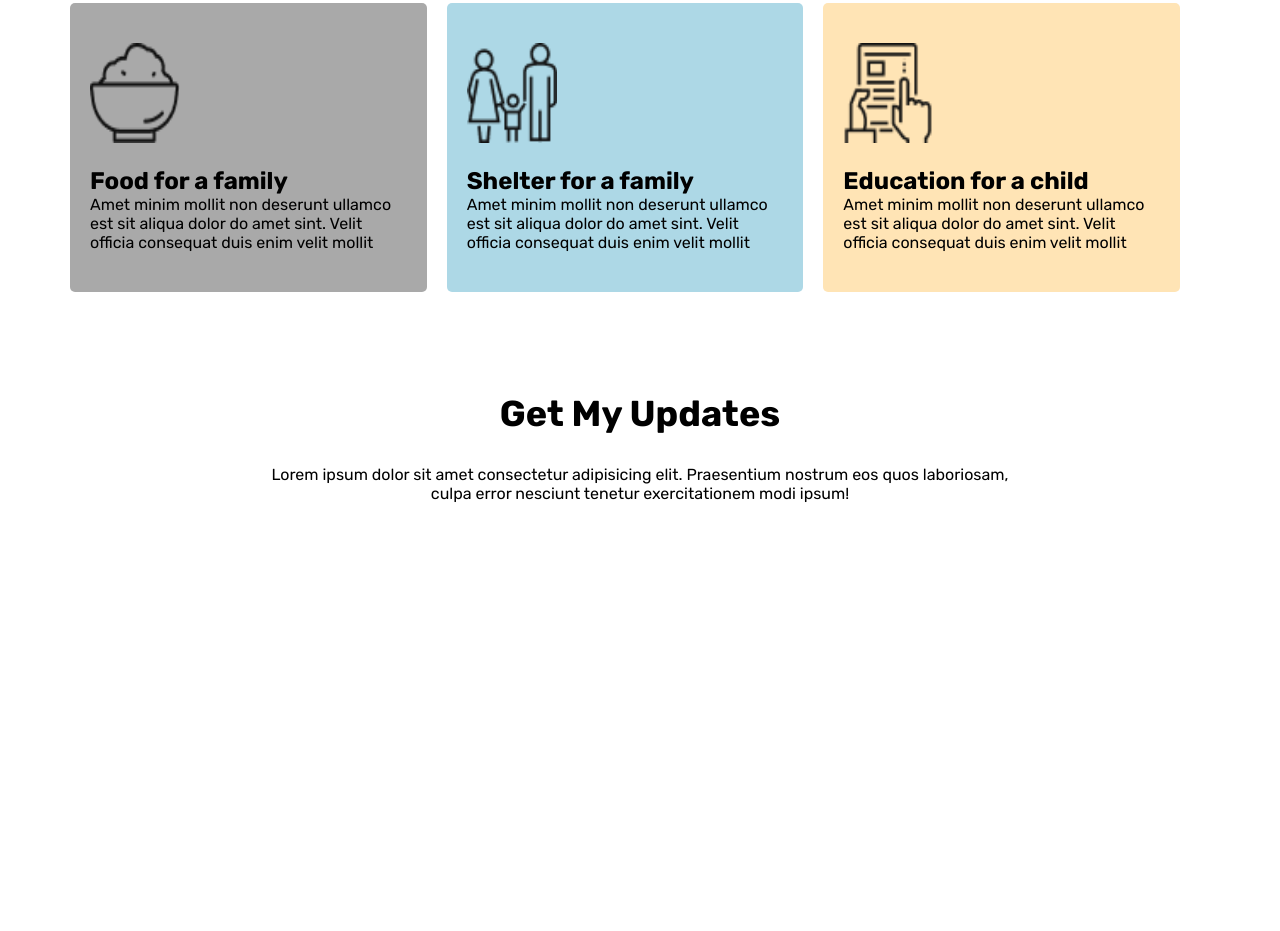
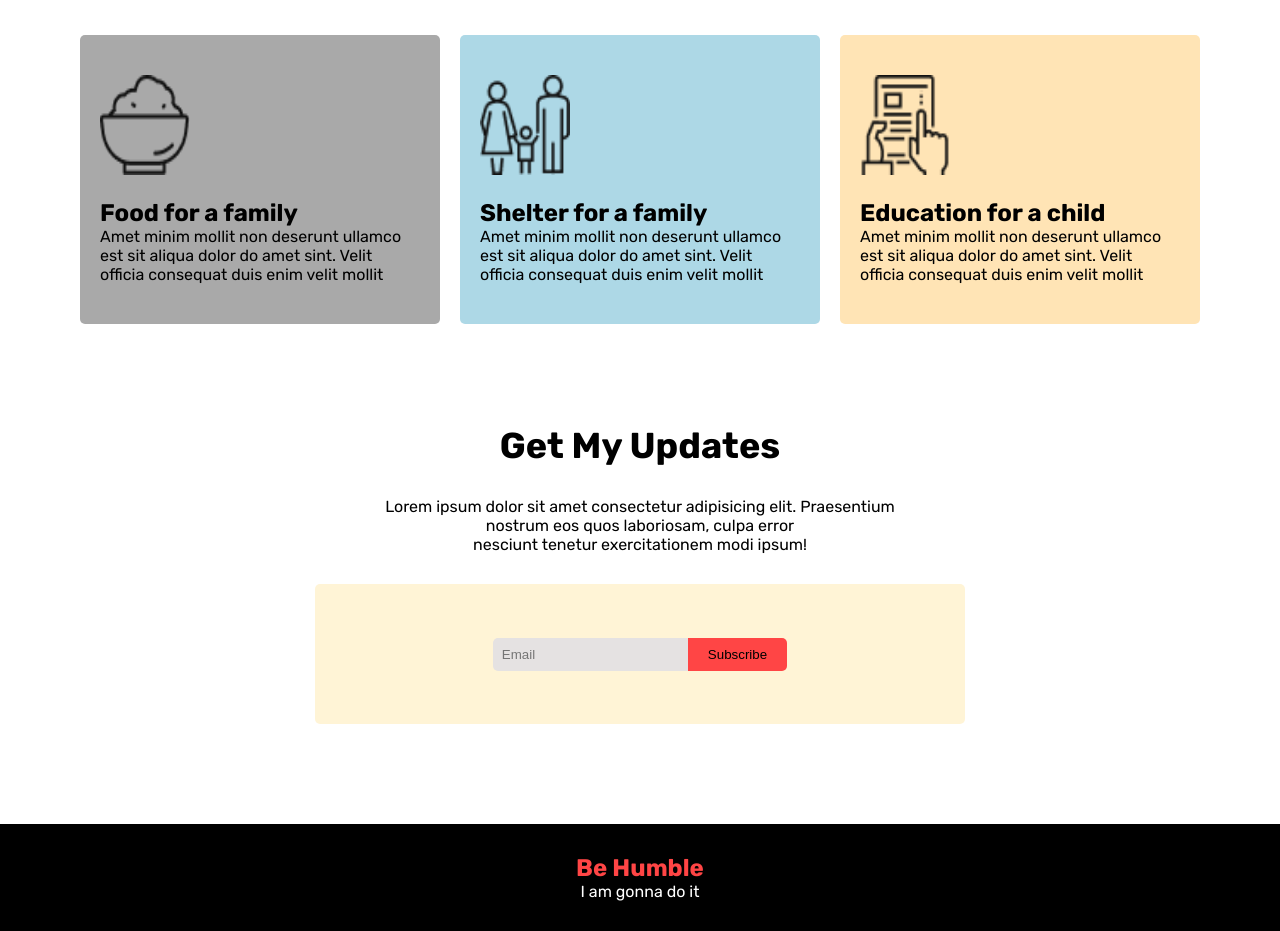
Before and after one commit to kawsarahmmed2/assignment-1, a plain HTML site: page index.html in a window 1280 px wide. Shown: the part 1589-2520 px from the top of the page. Before the commit the page ends 2192 px from the top, so only its background shows below. Drawn offline with Linux system fonts and the light colour scheme.

Commit message:
main commit

```diff
--- a/index.html
+++ b/index.html
@@ -9,10 +9,10 @@
 </head>
 <body>
     <header>
-        <section class="bg_img">
+        <section class="bg-img">
             <div class="header-details">
               <div>
-                <h1 class="header-title">Let's Help Those Who Are More In Need</h1>
+                <h1 class="header-title">Let's Help Those Who Are <br>  More In Need</h1>
                 <p>Our association connects nonprofits, donors,  <br> and companies in nearly every country in the world.  We help fellow nonprofits access the funding,  <br> tools, training, and support they need to serve their communities</p>
               <button class="donate-btn">Donate Now</button>
               </div>
@@ -44,9 +44,9 @@
             </div>
              <h3 class="other-amount">other amount (taka)</h3>
 
-             <!-- <div class="underline">
+             <div class="underline">
 
-             </div> -->
+             </div>
              <button class="donate-btn">Donate Now</button>
 
         </section>
@@ -56,7 +56,7 @@
                 <p> A donation may take various forms, including money, <br> alms, services, or goods such as clothing, toys, food, or vehicles. <br> A donation may satisfy medical needs such as blood or organs for transplant.</p>
             </div>
             <div class="our-plan">
-                <div class="single-plan first">
+                <div id="first-plane" class="single-plan first">
                     <img src="icons/food.png" alt="">
                     <h2>Food for a family</h2>
                     <p>Amet minim mollit non deserunt ullamco est sit aliqua dolor do amet sint. Velit officia consequat duis enim velit mollit</p>
@@ -76,13 +76,26 @@
         <section>
             <div class="updates">
                 <h1>Get My Updates</h1>
-                <p>Lorem ipsum dolor sit amet consectetur adipisicing elit. Praesentium nostrum eos  quos laboriosam, <br> culpa error nesciunt tenetur exercitationem modi ipsum!</p>
+                <p>Lorem ipsum dolor sit amet consectetur adipisicing elit. Praesentium <br> nostrum eos  quos laboriosam, culpa error <br> nesciunt tenetur exercitationem modi ipsum!</p>
+            </div>
+            <div class="update-bg">
+                <div class="input-btn">
+                    <div>
+                        <input type="email" placeholder="Email">
+                    </div>
+                    <div>
+                        <button>Subscribe</button>
+                    </div>
+                </div>
             </div>
 
         </section>
     </main>
     <footer>
-
+        <div class="footer-area">
+            <h2>Be Humble</h2>
+            <p>I am gonna do it</p>
+        </div>
     </footer>
 </body>
 </html>
--- a/style.css
+++ b/style.css
@@ -8,12 +8,13 @@ body{
 
 }
 
-.bg_img{
+.bg-img{
     width: 100%;
     height: 100vh;
-    background-image: url(images/donation7.jpg);
+    background-image: url(images/donation3.jpg);
     background-repeat: no-repeat;
     background-size: cover;
+
 
 
 }
@@ -29,6 +30,9 @@ body{
 
 .header-title{
     font-size: 44px;
+}
+.header-details p{
+    margin-bottom: 30px;
 }
 section{
     margin-bottom: 100px;
@@ -88,7 +92,7 @@ section{
     width: 650px;
     height:2px;
     background-color:gray;
-    align-items: center;
+    margin: auto;
     margin-bottom: 30px;
 }
 
@@ -103,8 +107,8 @@ section{
 }
 .our-plan{
     display: flex;
-    margin-left:50px ;
-    margin-right:100px ;
+    margin-left:80px ;
+    margin-right:80px ;
 }
 .single-plan{
     width: 32%;
@@ -116,6 +120,9 @@ section{
     width: 90px;
     height: 100px;
     margin-bottom: 20px;
+}
+#first-plane{
+    margin-left: 0;
 }
 .first{
     background-color: darkgrey;
@@ -130,8 +137,53 @@ section{
 /* updates css */
 .updates{
     text-align: center;
+    margin-bottom: 30px;
 }
 .updates h1{
     font-size: 36px;
     margin-bottom: 30px;
 }
+
+.update-bg{
+    background-color: #FFF4D6;
+    height: 140px;
+    width: 650px;
+    margin: auto;
+    border-radius: 5px;
+}
+.input-btn{
+    display: flex;
+    justify-content: center;
+    height: 100%;
+    align-items: center;
+    text-align: center;
+
+}
+.input-btn input, .input-btn button{
+    padding: 9px;
+    border: none;
+}
+.input-btn input{
+    border-radius:5px 0 0 5px;
+    background-color:rgb(229, 226, 226);
+}
+.input-btn button{
+    padding:9px 20px;
+    background-color:#FF4545 ;
+    border-radius: 0 5px 5px 0;
+}
+
+/* footer */
+
+.footer-area{
+    background-color: black;
+    padding: 30px;
+    text-align: center;
+}
+.footer-area h2{
+    color: #FF4545;
+    font-weight: 400px;
+}
+.footer-area p{
+    color: white;
+}
```
